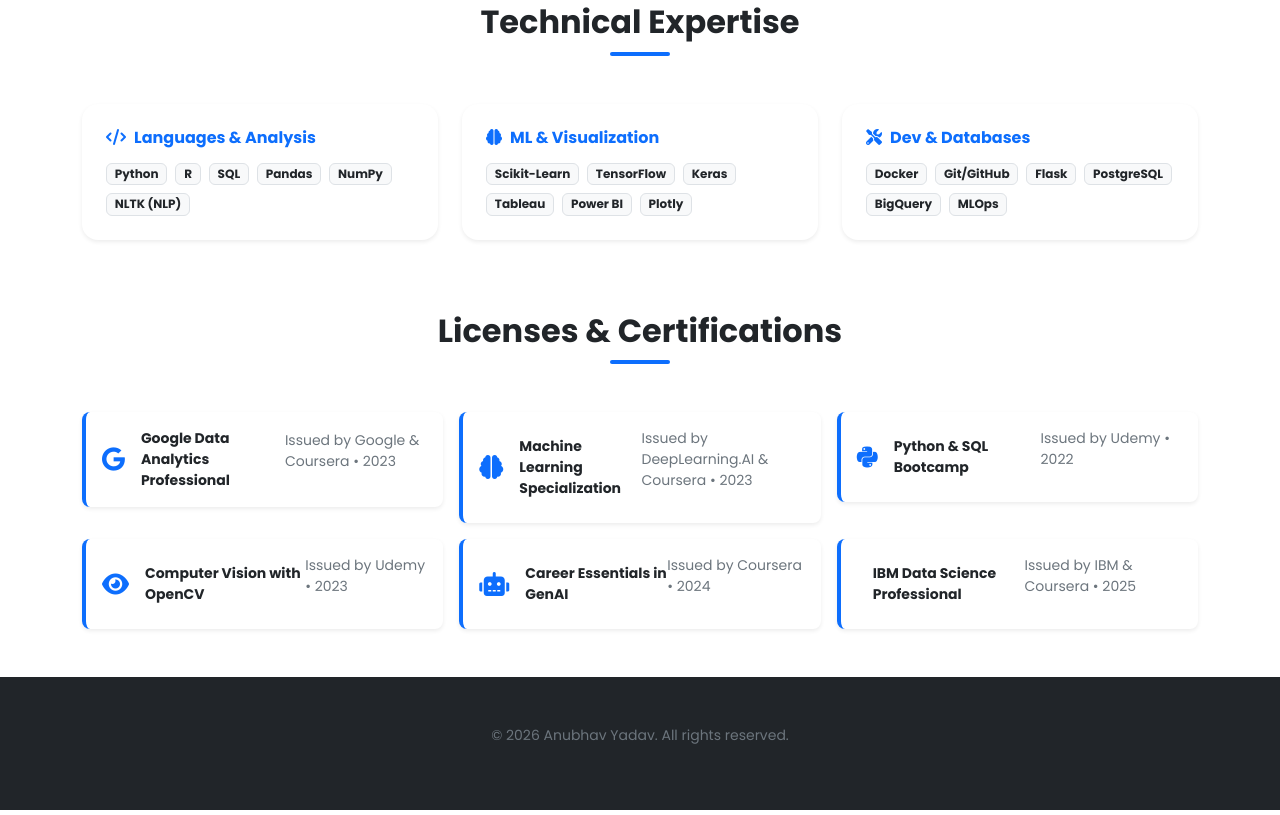
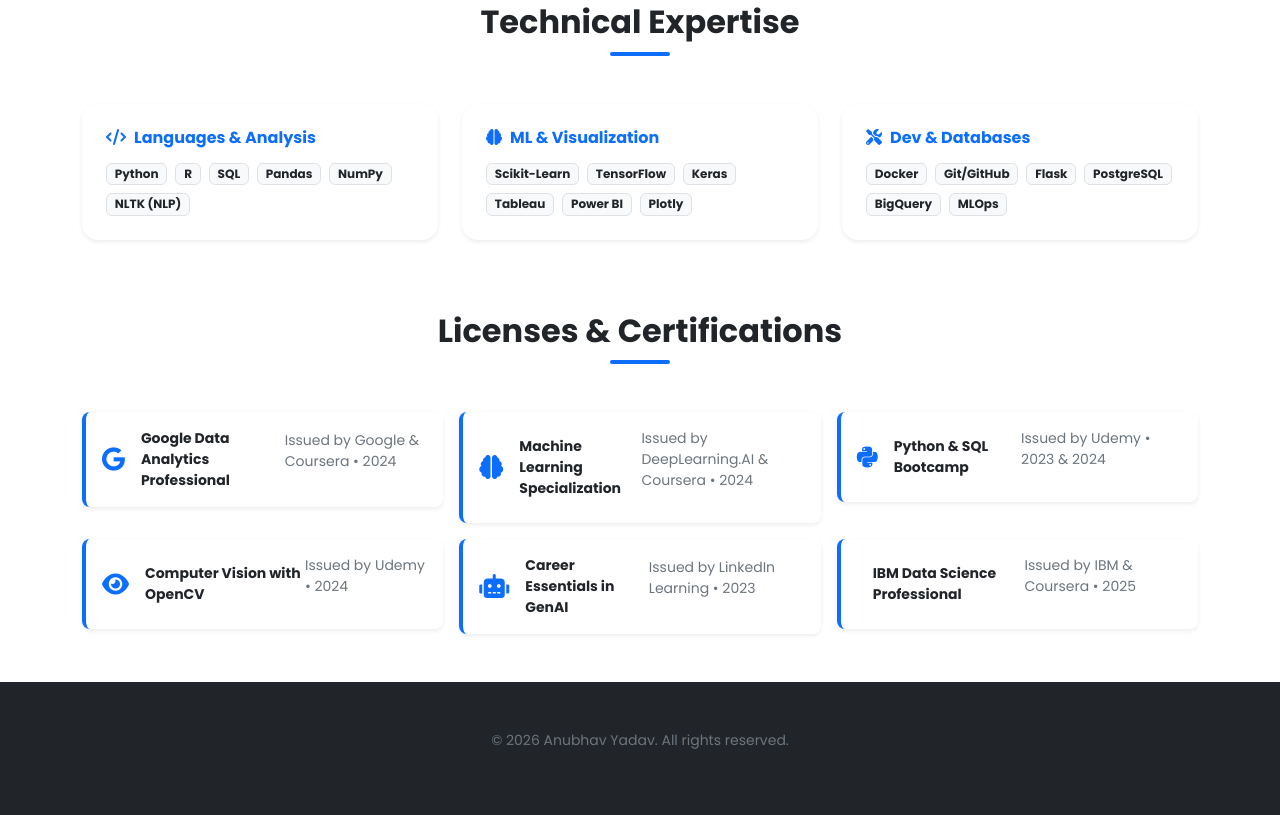
Before and after one commit to AnubhavDataSci25/Portfolio-Website, a plain HTML site: page qualifications.html in a window 1280 px wide. Shown: the part 890-1705 px from the top of the page. Drawn offline with nearby package versions, Linux system fonts and the light colour scheme.

Commit message:
Updated qualifications section

```diff
--- a/qualifications.html
+++ b/qualifications.html
@@ -148,35 +148,35 @@
                         <div class="d-flex align-items-center p-3 bg-white rounded-3 shadow-sm border-start border-primary border-4">
                             <i class="fab fa-google text-primary me-3 fs-4"></i>
                             <span class="small fw-bold">Google Data Analytics Professional</span>
-                            <p class="text-secondary small">Issued by Google & Coursera • 2023</p>
+                            <p class="text-secondary small">Issued by Google & Coursera • 2024</p>
                         </div>
                     </div>
                     <div class="col-md-6 col-lg-4">
                         <div class="d-flex align-items-center p-3 bg-white rounded-3 shadow-sm border-start border-primary border-4">
                             <i class="fas fa-brain text-primary me-3 fs-4"></i>
                             <span class="small fw-bold">Machine Learning Specialization</span>
-                            <p class="text-secondary small">Issued by DeepLearning.AI & Coursera • 2023</p>
+                            <p class="text-secondary small">Issued by DeepLearning.AI & Coursera • 2024</p>
                         </div>
                     </div>
                     <div class="col-md-6 col-lg-4">
                         <div class="d-flex align-items-center p-3 bg-white rounded-3 shadow-sm border-start border-primary border-4">
                             <i class="fab fa-python text-primary me-3 fs-4"></i>
                             <span class="small fw-bold">Python & SQL Bootcamp</span>
-                            <p class="text-secondary small">Issued by Udemy • 2022</p>
+                            <p class="text-secondary small">Issued by Udemy • 2023 & 2024</p>
                         </div>
                     </div>
                     <div class="col-md-6 col-lg-4">
                         <div class="d-flex align-items-center p-3 bg-white rounded-3 shadow-sm border-start border-primary border-4">
                             <i class="fas fa-eye text-primary me-3 fs-4"></i>
                             <span class="small fw-bold">Computer Vision with OpenCV</span>
-                            <p class="text-secondary small">Issued by Udemy • 2023</p>
+                            <p class="text-secondary small">Issued by Udemy • 2024</p>
                         </div>
                     </div>
                     <div class="col-md-6 col-lg-4">
                         <div class="d-flex align-items-center p-3 bg-white rounded-3 shadow-sm border-start border-primary border-4">
                             <i class="fas fa-robot text-primary me-3 fs-4"></i>
                             <span class="small fw-bold">Career Essentials in GenAI</span>
-                            <p class="text-secondary small">Issued by Coursera • 2024</p>
+                            <p class="text-secondary small">Issued by LinkedIn Learning • 2023</p>
                         </div>
                     </div>
                     <div class="col-md-6 col-lg-4">
```
